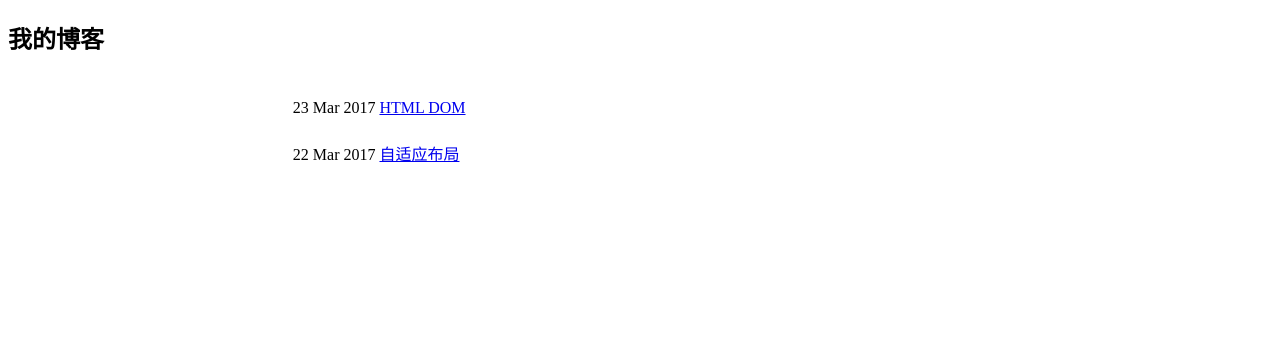
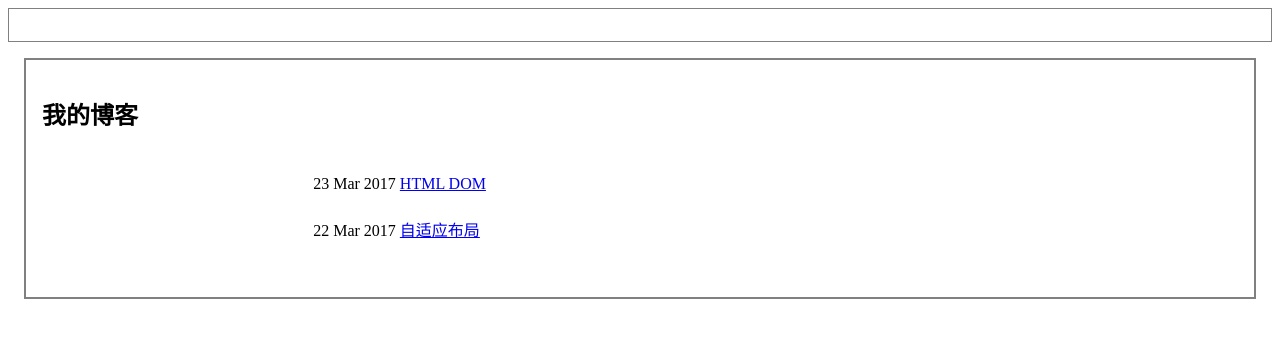
Before and after one commit to CNzhangheng/jekyll_demo, a Jekyll site: the page built from index.html, in a window 1280 px wide. Shown: the top 338 px of the page. Built offline with Jekyll 4.4.1, drawn with Linux system fonts in a browser that asks for light colours.

Commit message:
Update index.html

```diff
--- a/index.html
+++ b/index.html
@@ -3,7 +3,11 @@ layout: default
 title: 我的博客
 ---
 <style>
-    .weaper.header{
+    .weaper{
+        margin:1em;
+        border: 1px solid grey;
+    }
+    .header{
         padding: 1em;
         border: 1px solid grey;
     }
```
